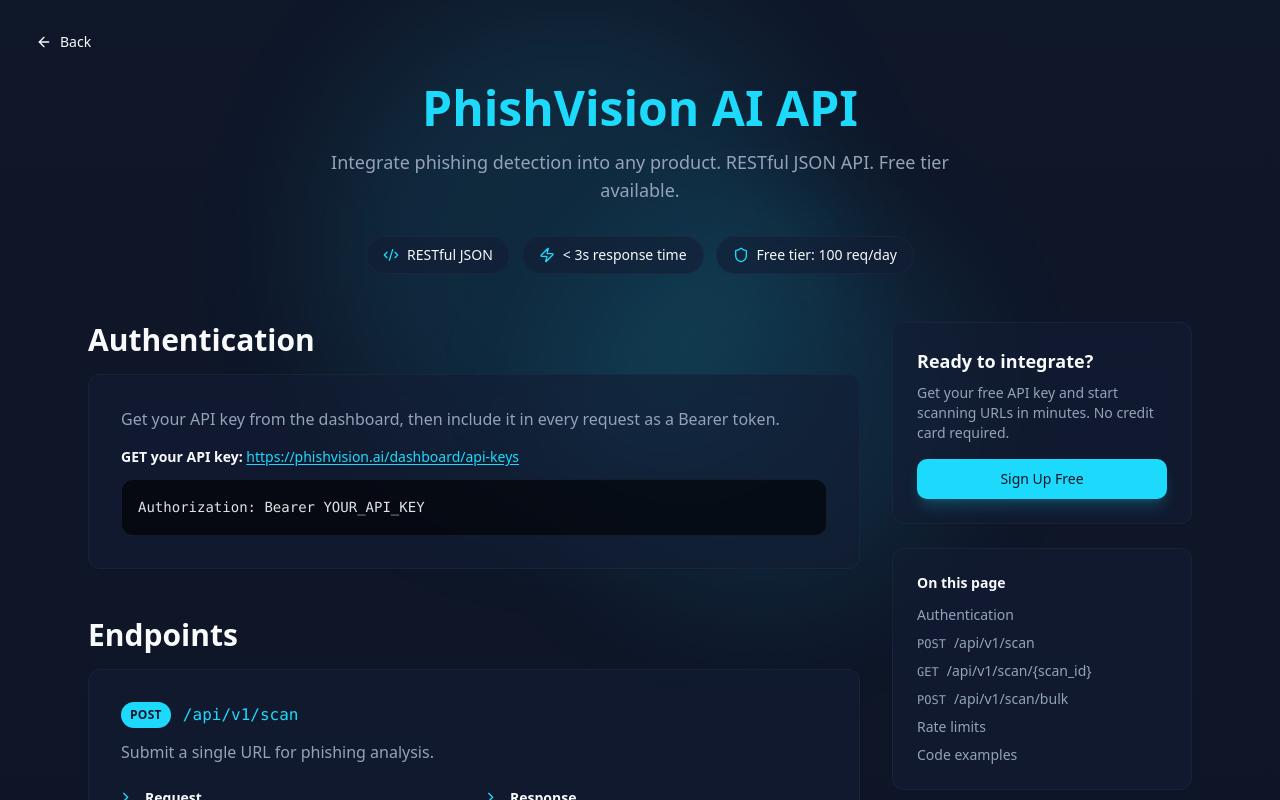
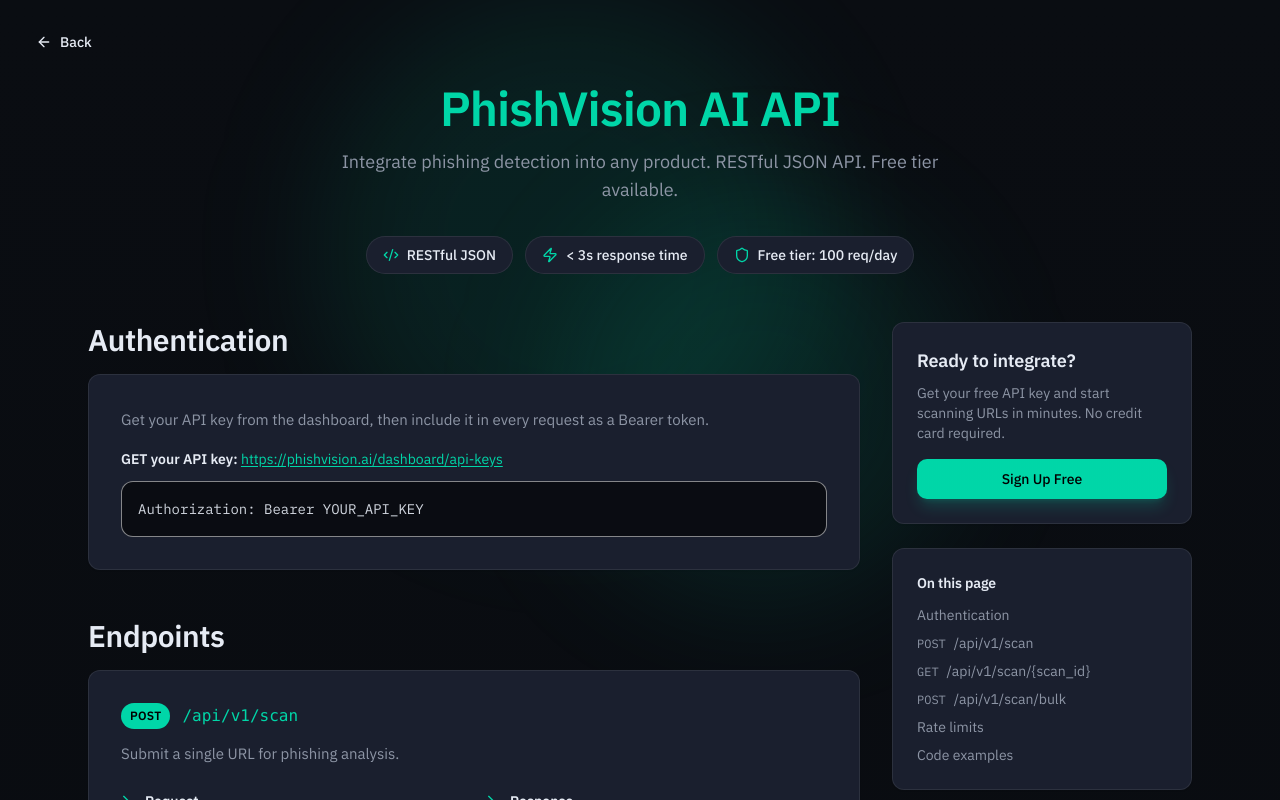
Before and after one commit to Harsh-007lab/phishvision-ai, a React (Vite) app: page /api in a window 1280 px wide. Shown: the top 800 px of the page. Built offline with nearby package versions, Linux system fonts and the light colour scheme; the HTML template or start-up script is replaced by a standard one; what @lovable.dev/cloud-auth-js would draw is missing.

Commit message:
Changes
Co-authored-by: Harsh-007lab <217755193+Harsh-007lab@users.noreply.github.com>

```diff
--- a/index.html
+++ b/index.html
@@ -23,6 +23,13 @@
     <meta name="twitter:image" content="https://phishvision.ai/og-image.jpg" />
 
     <meta name="theme-color" content="#1a1d29" />
+
+    <link rel="preconnect" href="https://fonts.googleapis.com" />
+    <link rel="preconnect" href="https://fonts.gstatic.com" crossorigin />
+    <link
+      href="https://fonts.googleapis.com/css2?family=IBM+Plex+Mono:wght@400;500&family=IBM+Plex+Sans:wght@300;400;500;600&display=swap"
+      rel="stylesheet"
+    />
   </head>
 
   <body>
--- a/src/index.css
+++ b/src/index.css
@@ -8,49 +8,68 @@ All colors MUST be HSL.
 
 @layer base {
   :root {
-    --background: 222 47% 11%;
-    --foreground: 210 40% 98%;
+    /* Phase 9 palette — dark base */
+    --background: 218 28% 6%;          /* #0a0d12 */
+    --foreground: 219 38% 93%;         /* #e8edf5 */
 
-    --card: 222 47% 14%;
-    --card-foreground: 210 40% 98%;
+    --card: 224 26% 14%;               /* #1a1f2e elevated */
+    --card-foreground: 219 38% 93%;
 
-    --popover: 222 47% 14%;
-    --popover-foreground: 210 40% 98%;
+    --popover: 224 26% 14%;
+    --popover-foreground: 219 38% 93%;
 
-    --primary: 189 97% 55%;
-    --primary-foreground: 222 47% 11%;
+    --primary: 167 100% 42%;           /* #00d4aa accent */
+    --primary-foreground: 0 0% 0%;
 
-    --secondary: 217 33% 17%;
-    --secondary-foreground: 210 40% 98%;
+    --secondary: 225 30% 10%;          /* #111520 surface */
+    --secondary-foreground: 219 38% 93%;
 
-    --muted: 217 33% 17%;
-    --muted-foreground: 215 20% 65%;
+    --muted: 225 30% 10%;
+    --muted-foreground: 220 12% 60%;   /* #8892a4 */
 
-    --accent: 189 97% 55%;
-    --accent-foreground: 222 47% 11%;
+    --accent: 167 100% 42%;
+    --accent-foreground: 0 0% 0%;
 
-    --destructive: 0 84% 60%;
-    --destructive-foreground: 210 40% 98%;
+    --destructive: 0 84% 60%;          /* #ef4444 */
+    --destructive-foreground: 0 0% 100%;
 
-    --success: 142 76% 36%;
-    --success-foreground: 210 40% 98%;
+    --success: 142 71% 45%;            /* #22c55e */
+    --success-foreground: 0 0% 0%;
 
-    --warning: 38 92% 50%;
-    --warning-foreground: 222 47% 11%;
+    --warning: 38 92% 50%;             /* #f59e0b */
+    --warning-foreground: 0 0% 0%;
 
-    --border: 217 33% 20%;
-    --input: 217 33% 20%;
-    --ring: 189 97% 55%;
+    --border: 0 0% 100%;               /* used via /0.08 utility */
+    --input: 225 30% 10%;
+    --ring: 167 100% 42%;
 
     --radius: 0.75rem;
 
-    --gradient-cyber: linear-gradient(135deg, hsl(189 97% 55% / 0.1), hsl(217 33% 17%));
-    --gradient-danger: linear-gradient(135deg, hsl(0 84% 60% / 0.3), hsl(0 84% 40% / 0.1));
-    --gradient-safe: linear-gradient(135deg, hsl(142 76% 36% / 0.3), hsl(142 76% 26% / 0.1));
+    /* Phase 9 raw tokens (for non-shadcn usage) */
+    --color-bg: #0a0d12;
+    --color-bg-surface: #111520;
+    --color-bg-elevated: #1a1f2e;
+    --color-border: rgba(255, 255, 255, 0.08);
+    --color-border-hover: rgba(255, 255, 255, 0.16);
+    --color-text-primary: #e8edf5;
+    --color-text-secondary: #8892a4;
+    --color-text-muted: #5a6478;
+    --color-accent: #00d4aa;
+    --color-accent-hover: #00b894;
+    --color-danger: #ef4444;
+    --color-danger-bg: rgba(239, 68, 68, 0.1);
+    --color-warn: #f59e0b;
+    --color-warn-bg: rgba(245, 158, 11, 0.1);
+    --color-safe: #22c55e;
+    --color-safe-bg: rgba(34, 197, 94, 0.1);
 
-    --glow-primary: 0 0 40px hsl(189 97% 55% / 0.4);
-    --glow-danger: 0 0 40px hsl(0 84% 60% / 0.5);
-    --glow-safe: 0 0 40px hsl(142 76% 36% / 0.5);
+    --gradient-cyber: linear-gradient(135deg, hsl(167 100% 42% / 0.12), hsl(225 30% 10%));
+    --gradient-danger: linear-gradient(135deg, hsl(0 84% 60% / 0.3), hsl(0 84% 40% / 0.05));
+    --gradient-safe: linear-gradient(135deg, hsl(142 71% 45% / 0.3), hsl(142 71% 30% / 0.05));
+
+    --glow-primary: 0 0 40px hsl(167 100% 42% / 0.35);
+    --glow-danger: 0 0 40px hsl(0 84% 60% / 0.45);
+    --glow-safe: 0 0 40px hsl(142 71% 45% / 0.45);
 
     --transition-smooth: all 0.3s cubic-bezier(0.4, 0, 0.2, 1);
   }
@@ -65,7 +84,7 @@ All colors MUST be HSL.
     --popover: 0 0% 100%;
     --popover-foreground: 222 47% 11%;
 
-    --primary: 189 97% 45%;
+    --primary: 167 100% 32%;
     --primary-foreground: 0 0% 100%;
 
     --secondary: 210 40% 96%;
@@ -74,29 +93,21 @@ All colors MUST be HSL.
     --muted: 210 40% 96%;
     --muted-foreground: 215 20% 35%;
 
-    --accent: 189 97% 45%;
+    --accent: 167 100% 32%;
     --accent-foreground: 0 0% 100%;
 
-    --destructive: 0 84% 60%;
+    --destructive: 0 84% 55%;
     --destructive-foreground: 0 0% 100%;
 
-    --success: 142 76% 36%;
+    --success: 142 71% 38%;
     --success-foreground: 0 0% 100%;
 
-    --warning: 38 92% 50%;
-    --warning-foreground: 0 0% 100%;
+    --warning: 38 92% 45%;
+    --warning-foreground: 0 0% 0%;
 
     --border: 214 32% 91%;
     --input: 214 32% 91%;
-    --ring: 189 97% 45%;
-
-    --gradient-cyber: linear-gradient(135deg, hsl(189 97% 55% / 0.1), hsl(210 40% 98%));
-    --gradient-danger: linear-gradient(135deg, hsl(0 84% 60% / 0.2), hsl(0 84% 95%));
-    --gradient-safe: linear-gradient(135deg, hsl(142 76% 36% / 0.2), hsl(142 76% 95%));
-
-    --glow-primary: 0 0 40px hsl(189 97% 55% / 0.2);
-    --glow-danger: 0 0 40px hsl(0 84% 60% / 0.3);
-    --glow-safe: 0 0 40px hsl(142 76% 36% / 0.3);
+    --ring: 167 100% 32%;
   }
 }
 
@@ -108,22 +119,44 @@ All colors MUST be HSL.
   body {
     @apply bg-background text-foreground transition-colors duration-300;
     min-height: 100vh;
+    font-family: "IBM Plex Sans", system-ui, -apple-system, sans-serif;
+    font-size: 15px;
+    line-height: 1.7;
+    font-weight: 400;
   }
 
   :root:not(.light) body {
-    background: linear-gradient(to bottom, hsl(222 47% 11%), hsl(222 47% 8%));
+    background: linear-gradient(to bottom, #0a0d12, #07090d);
   }
 
   .light body {
     background: linear-gradient(to bottom, hsl(0 0% 100%), hsl(210 40% 98%));
   }
+
+  h1 { font-size: clamp(32px, 5vw, 48px); font-weight: 600; line-height: 1.15; letter-spacing: -0.02em; }
+  h2 { font-size: clamp(24px, 4vw, 32px); font-weight: 600; line-height: 1.2; letter-spacing: -0.015em; }
+  h3 { font-size: 22px; font-weight: 500; line-height: 1.3; letter-spacing: -0.01em; }
+  h4 { font-size: 16px; font-weight: 500; line-height: 1.4; }
+
+  code, kbd, pre, samp, .font-mono {
+    font-family: "IBM Plex Mono", ui-monospace, SFMono-Regular, monospace;
+  }
+
+  /* Input focus glow */
+  input:focus-visible,
+  textarea:focus-visible,
+  select:focus-visible {
+    outline: none;
+    border-color: var(--color-accent);
+    box-shadow: 0 0 0 3px rgba(0, 212, 170, 0.15);
+  }
 }
 
 @layer utilities {
   .glass {
-    background: hsl(var(--card) / 0.6);
+    background: var(--color-bg-elevated);
     backdrop-filter: blur(12px);
-    border: 1px solid hsl(var(--border) / 0.5);
+    border: 0.5px solid var(--color-border);
   }
 
   .light .glass {
@@ -131,6 +164,29 @@ All colors MUST be HSL.
     backdrop-filter: blur(12px);
     border: 1px solid hsl(var(--border) / 0.8);
   }
+
+  .font-mono-num { font-family: "IBM Plex Mono", monospace; font-variant-numeric: tabular-nums; }
+
+  /* Phase 9 badges */
+  .badge-danger,
+  .badge-warn,
+  .badge-safe,
+  .badge-info {
+    display: inline-flex;
+    align-items: center;
+    font-family: "IBM Plex Mono", monospace;
+    font-size: 11px;
+    padding: 3px 8px;
+    border-radius: 4px;
+    text-transform: uppercase;
+    letter-spacing: 0.08em;
+    border-width: 1px;
+    border-style: solid;
+  }
+  .badge-danger { background: var(--color-danger-bg); color: var(--color-danger); border-color: rgba(239,68,68,0.25); }
+  .badge-warn   { background: var(--color-warn-bg);   color: var(--color-warn);   border-color: rgba(245,158,11,0.25); }
+  .badge-safe   { background: var(--color-safe-bg);   color: var(--color-safe);   border-color: rgba(34,197,94,0.25); }
+  .badge-info   { background: rgba(0,212,170,0.1);    color: var(--color-accent); border-color: rgba(0,212,170,0.25); }
 
   .glow-primary {
     box-shadow: var(--glow-primary);
@@ -161,4 +217,10 @@ All colors MUST be HSL.
       background-position: 100% 50%;
     }
   }
+
+  @keyframes scan-pop {
+    0% { transform: scale(1); }
+    50% { transform: scale(1.02); }
+    100% { transform: scale(1); }
+  }
 }
```
